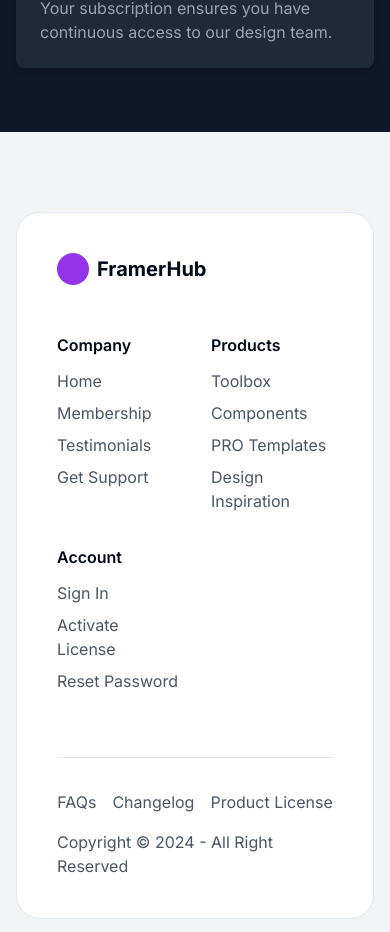
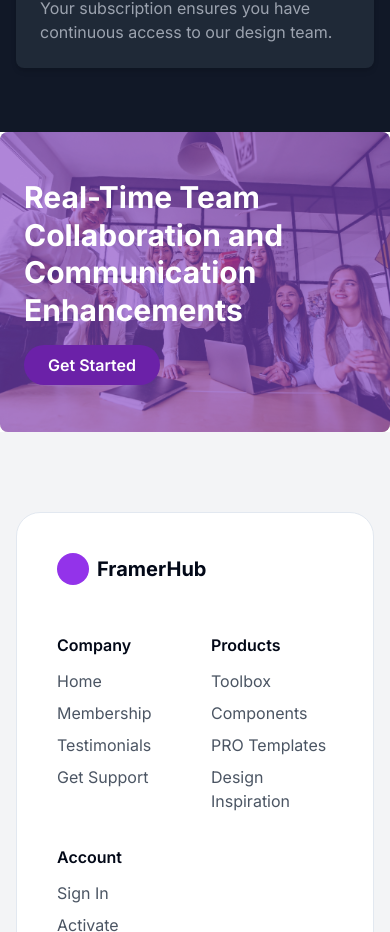
Before and after one commit to darshit890/service, a Next.js app: page / in a window 390 px wide. Shown: the part 5757-6689 px from the top of the page. Built offline with nearby package versions, Linux system fonts and the light colour scheme.

Commit message:
modified:   app/page.tsx 	new file:   components/CollaborationBanner.tsx

```diff
--- a/app/page.tsx
+++ b/app/page.tsx
@@ -1,4 +1,5 @@
 import AboutPage from "@/components/AboutUs";
+import CollaborationBanner from "@/components/CollaborationBanner";
 import ContactSection from "@/components/ContactUs";
 import HeroSection from "@/components/Hero";
 import HowItWorks from "@/components/HowItWork";
@@ -13,6 +14,7 @@ export default function Home() {
     <AboutPage />
     <ContactSection />
     <HowItWorks />
+    <CollaborationBanner />
     </>
   );
 }
--- /dev/null
+++ b/components/CollaborationBanner.tsx
@@ -0,0 +1,27 @@
+import React from 'react';
+import Image from 'next/image';
+
+const CollaborationBanner: React.FC = () => {
+  return (
+    <div className="relative w-full h-[300px] sm:h-[400px] md:h-[500px] overflow-hidden rounded-lg">
+      <Image
+        src="/heros.avif" // Replace with your actual image path
+        alt="Team Collaboration"
+        layout="fill"
+        objectFit="cover"
+        className="brightness-75"
+      />
+      <div className="absolute inset-0 bg-purple-500 bg-opacity-50"></div>
+      <div className="absolute inset-0 flex flex-col justify-center px-6 sm:px-12">
+        <h1 className="text-3xl sm:text-4xl md:text-5xl font-bold text-white mb-4 leading-tight">
+          Real-Time Team Collaboration and Communication Enhancements
+        </h1>
+        <button className="bg-purple-800 text-white font-semibold py-2 px-6 rounded-full w-max hover:bg-purple-700 transition duration-300">
+          Get Started
+        </button>
+      </div>
+    </div>
+  );
+};
+
+export default CollaborationBanner;
```
